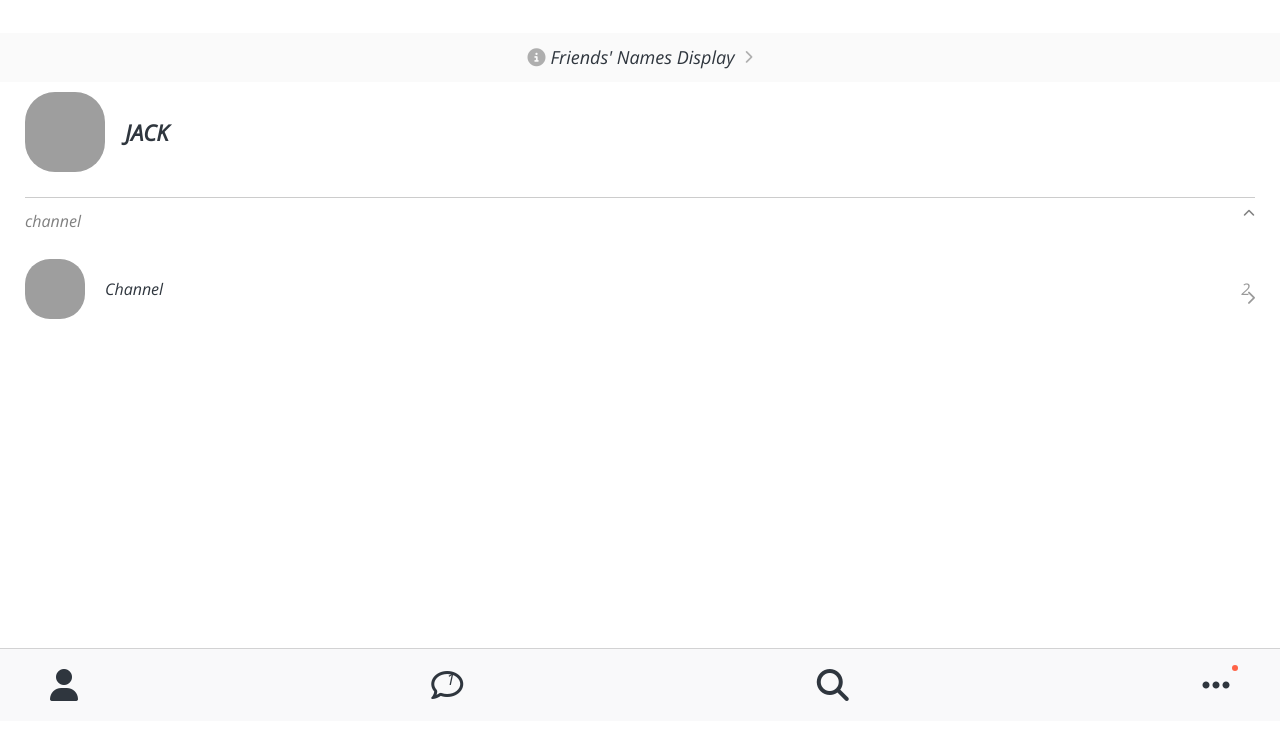
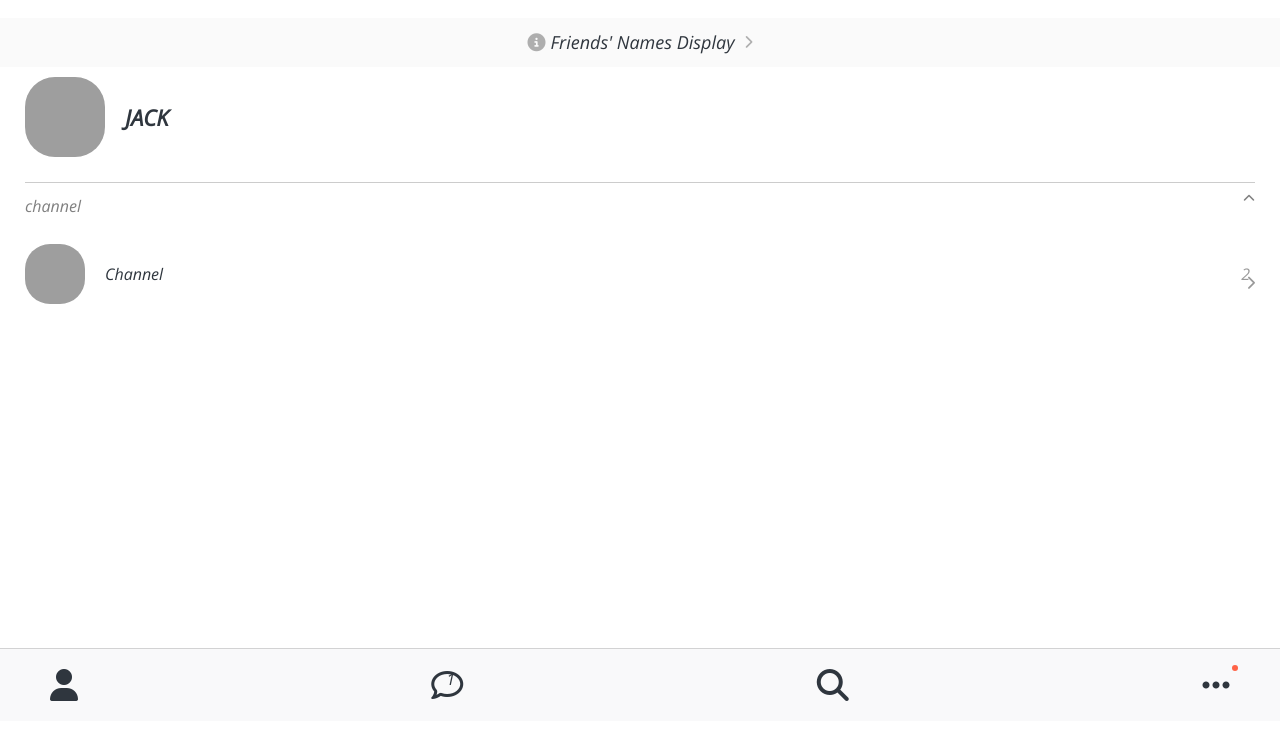
Before and after one commit to junseog-oh99/kakao-clone-2021, a plain HTML site: page friends.html in a window 1280 px wide. Shown: the part 79-818 px from the top of the page. Drawn offline with nearby package versions, Linux system fonts and the light colour scheme; grey boxes are pictures that could not be loaded.

Commit message:
Update friends.css

```diff
--- a/css/screens/friends.css
+++ b/css/screens/friends.css
@@ -5,6 +5,7 @@
   padding: 15px 0px;
   margin-bottom: 10px;
   font-size: 18px;
+  margin-top: -15px;
 }
 #friends-display-link i {
   color: rgba(0, 0, 0, 0.3);
```
